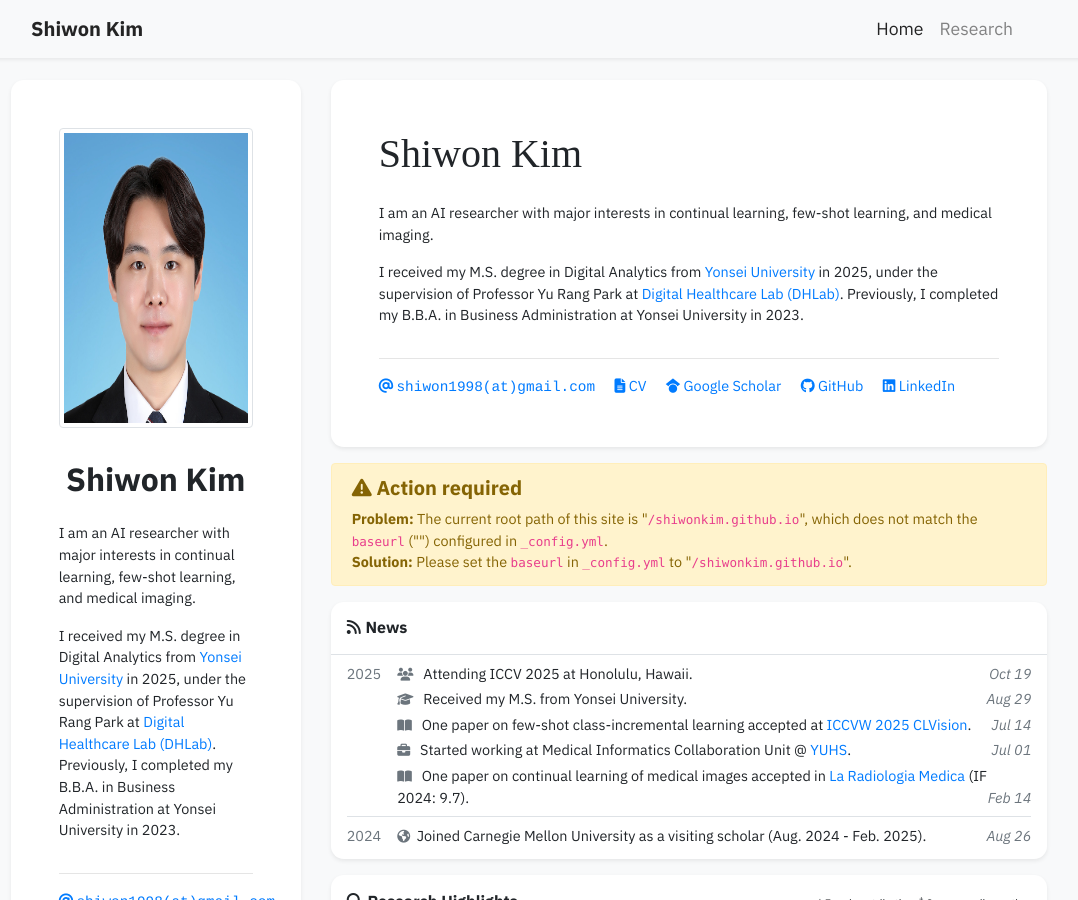
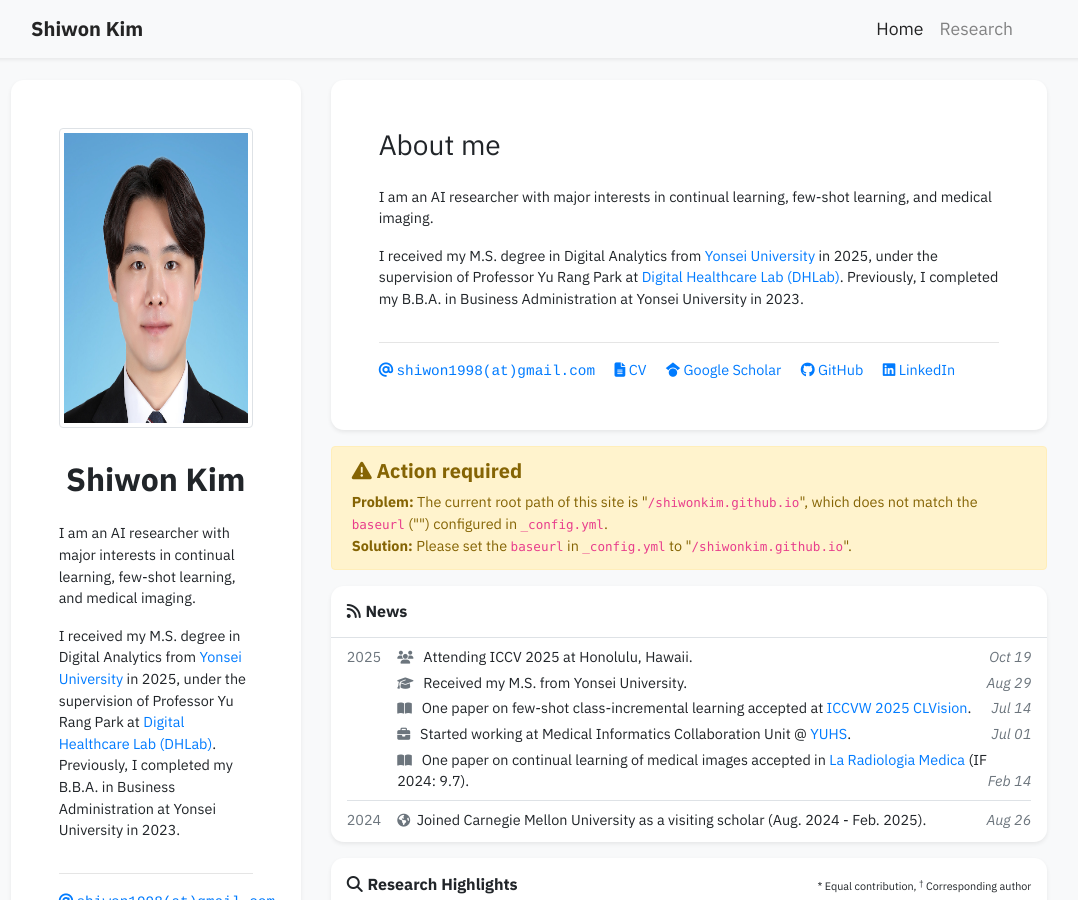
Before and after one commit to shiwonkim/shiwonkim.github.io, a Jekyll site: the page built from index.html, in a window 1280 px wide and 900 px high. Shown: the whole window, without its empty margins (111-1189 px from the left). Built offline with Jekyll 4.4.1, drawn with Linux system fonts in a browser that asks for light colours; nearby versions of some CDN libraries; some web fonts are replaced; a style sheet for code colours, icons or effects is not loaded.

Commit message:
edit profile

```diff
--- a/_includes/widgets/about_card.html
+++ b/_includes/widgets/about_card.html
@@ -18,16 +18,9 @@
                         {% endif %} -->
 
                         <div class="d-flex">
-                            <div class="h1 font-weight-normal">
-                                <span style="font-family: 'Alan Sans', serif;">{{ site.data.profile.primary_name }}</span> <small>{{ site.data.profile.secondary_name }}</small>
+                            <div class="h3 font-weight-normal">
+                                About me
                             </div>
-                            {% if site.data.profile.portrait_url %}
-                            <div class="ml-auto d-md-none">
-                                <a target="_blank" href="{{ site.data.profile.portrait_url | relative_url }}">
-                                    <img src="{{ site.data.profile.portrait_url | relative_url }}" class="rounded-circle" style="height: 48px;" alt="Portrait">
-                                </a>
-                            </div>
-                            {% endif %}
                         </div>
                         <div class="text-profile-position">
                             {% for position in site.data.profile.positions %}
```
